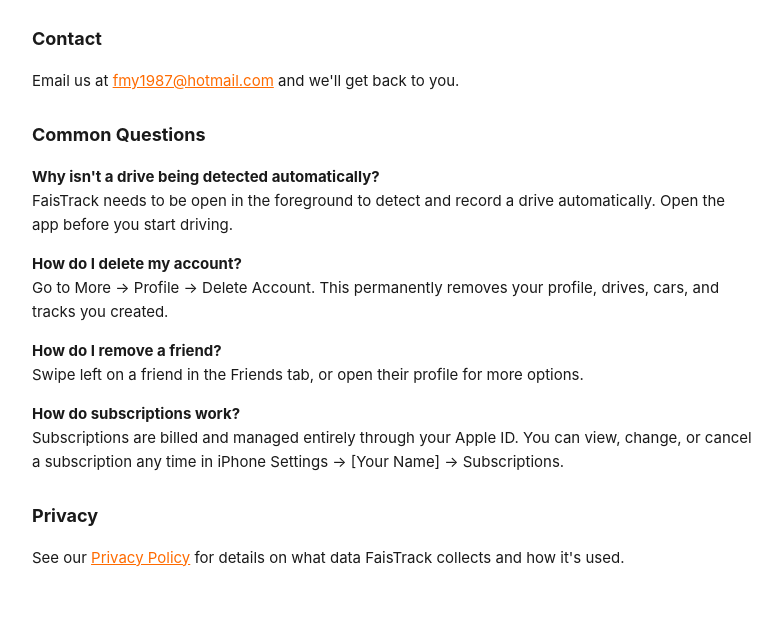
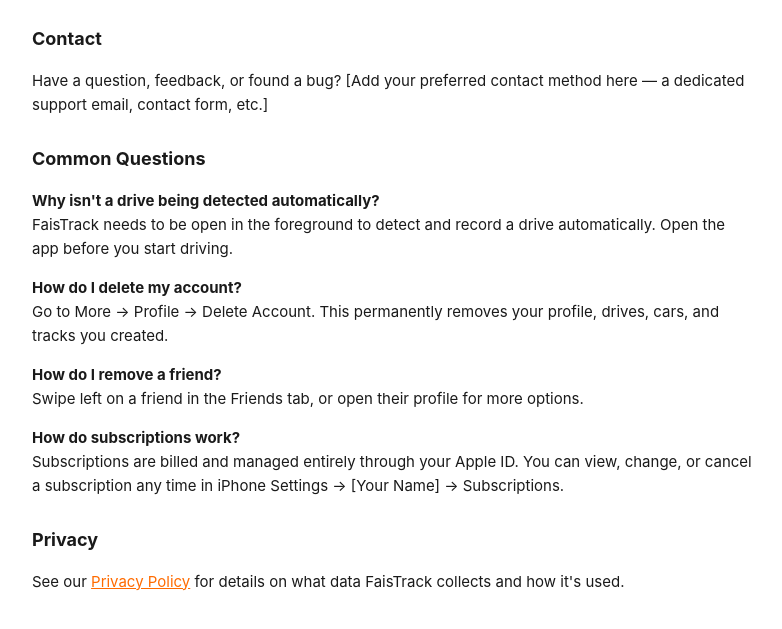
Before and after one commit to fmy87/faistrack, a plain HTML site: page docs/support.html in a window 1280 px wide. Shown: the part 141-770 px from the top of the page, without its empty margins (248-1030 px from the left). Drawn offline with Linux system fonts and the light colour scheme.

Commit message:
Remove personal email from support page

```diff
--- a/docs/support.html
+++ b/docs/support.html
@@ -19,7 +19,7 @@
 <p>Need help with FaisTrack, have feedback, or found a bug? We're happy to help.</p>
 
 <h2>Contact</h2>
-<p>Email us at <a href="mailto:fmy1987@hotmail.com">fmy1987@hotmail.com</a> and we'll get back to you.</p>
+<p>Have a question, feedback, or found a bug? [Add your preferred contact method here — a dedicated support email, contact form, etc.]</p>
 
 <h2>Common Questions</h2>
 
```
